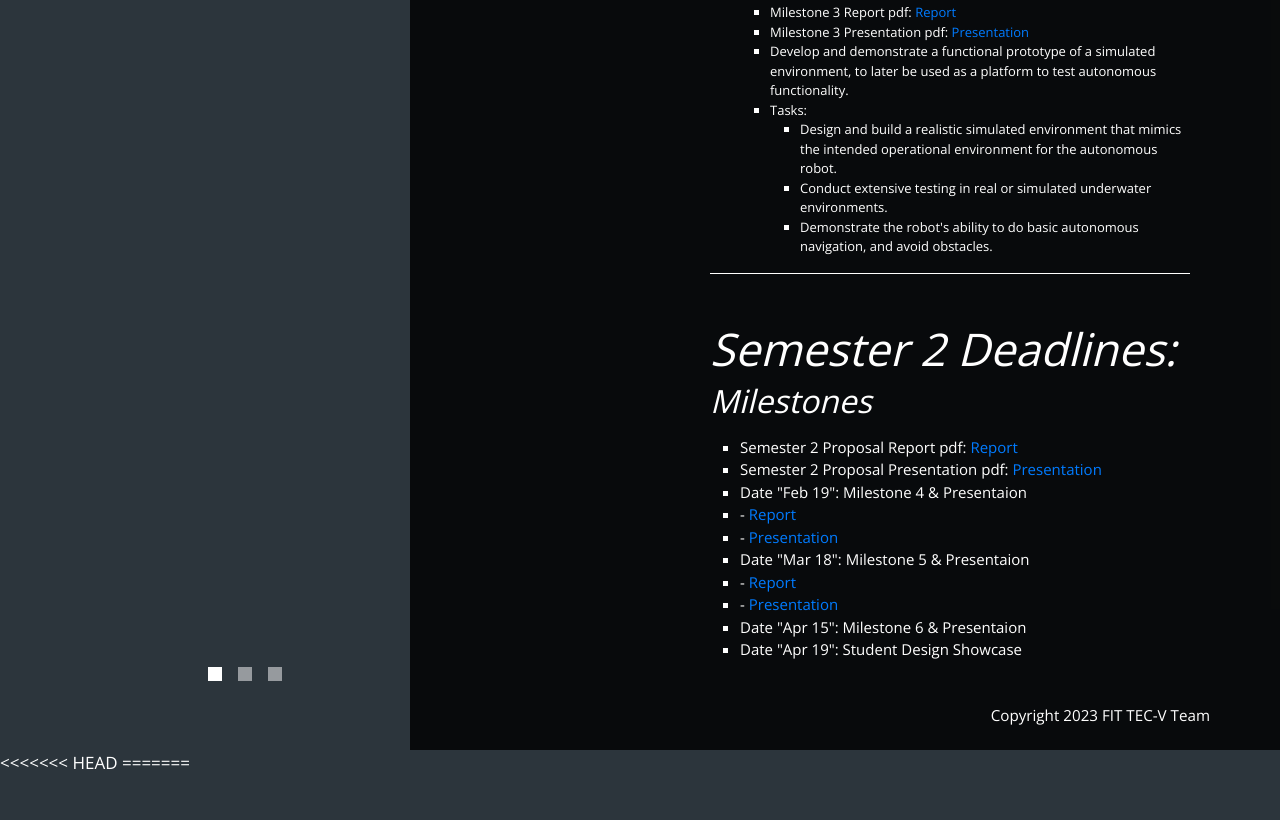
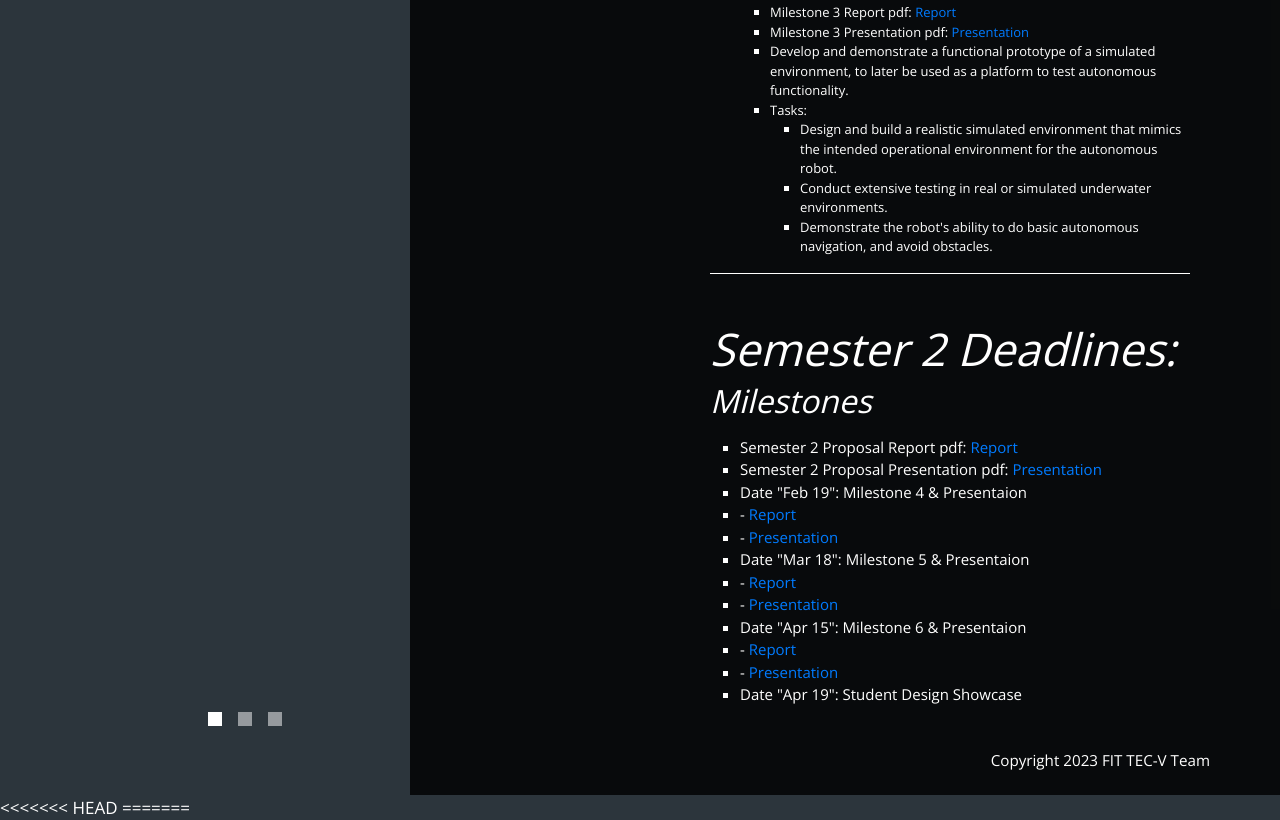
Before and after one commit to BlueCodeHydra/FIT_Project-TEC_V, a plain HTML site: page deadlines.html in a window 1280 px wide. Shown: the part 1170-1990 px from the top of the page. Before the commit the page ends 1945 px from the top, so only its background shows below. Drawn offline with nearby package versions, Linux system fonts and the light colour scheme.

Commit message:
Update deadlines.html

```diff
--- a/deadlines.html
+++ b/deadlines.html
@@ -159,6 +159,8 @@
                             <li>- <a href="pdfs/TECV_Milestone_5.pdf" target="_blank">Report</a></li>
                             <li>- <a href="pdfs/TEC-V_Minestone5_Presentation.pdf" target="_blank">Presentation </a></li>
                             <li> Date "Apr 15": Milestone 6 & Presentaion
+                            <li>- <a href="pdfs/TECV_Milestone_6.pdf" target="_blank">Report</a></li>
+                            <li>- <a href="pdfs/TEC-V_Minestone6_Presentation.pdf" target="_blank">Presentation </a></li>
                             </li>
                             <li> Date "Apr 19": Student Design Showcase
                             </li>
```
